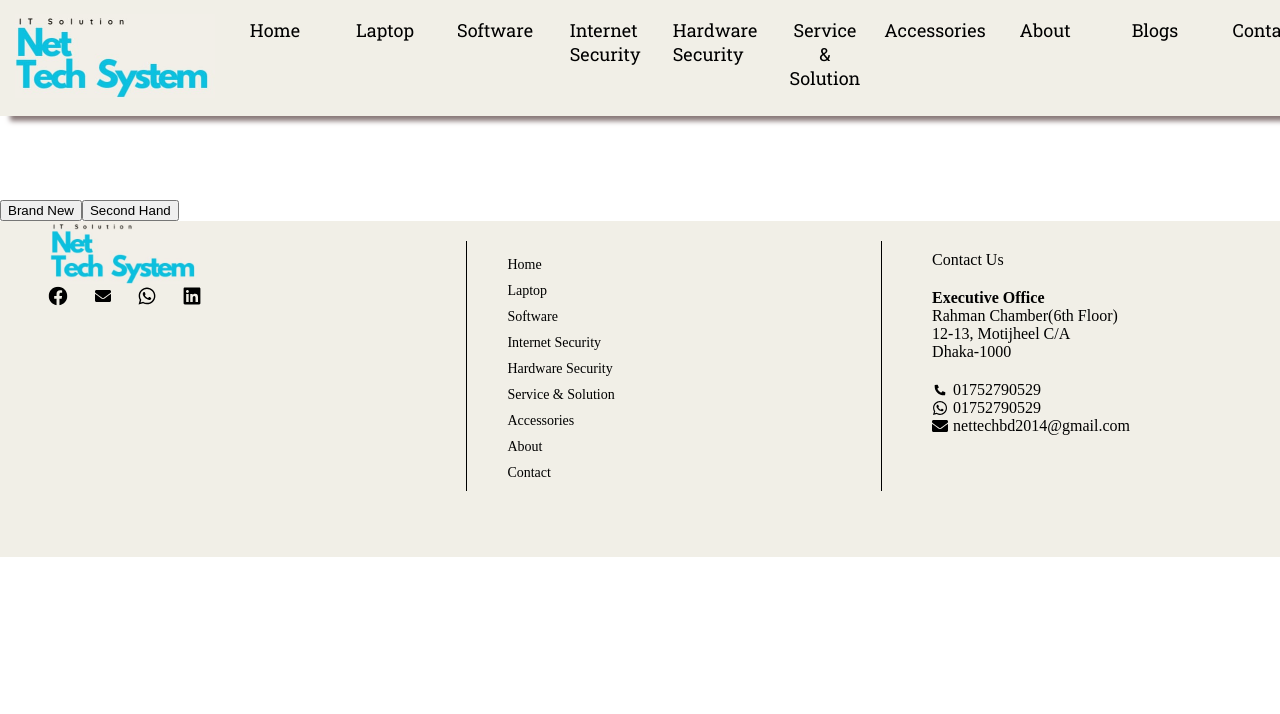
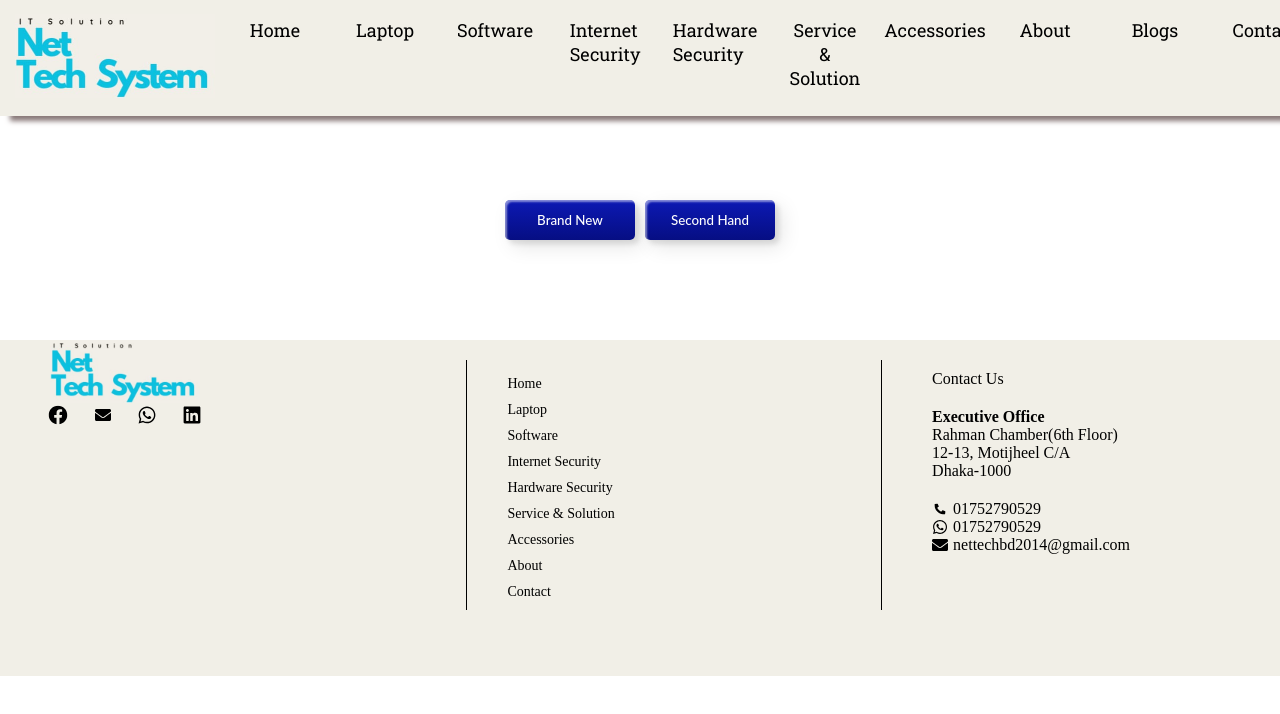
Before and after one commit to Rafatkabir/MyNTS, a React (Create React App) app: page /laptop in a window 1280 px wide. Shown: the top 714 px of the page. Built offline with nearby package versions, Linux system fonts and the light colour scheme; a web font is replaced by a local one.

Commit message:
Brief description of the changes

```diff
--- a/src/App.js
+++ b/src/App.js
@@ -24,6 +24,7 @@ import Accessories from './Components/Accessories/Accessories';
 import Request from './Components/Request/Request';
 import Home from './Components/Home/Home';
 import Loading from './Components/Loading/Loading';
+import ErrorAll from './Components/Error/ErrorAll';
 
 
 const router = createBrowserRouter(
@@ -39,6 +40,7 @@ const router = createBrowserRouter(
       <Route path='about' element={<About/>} />
       <Route path='contact' element={<Contact/>} />
       <Route path='request' element={<Request/>} />
+      <Route path='*' element={<ErrorAll />} />
     </Route>
   )
 )
--- /dev/null
+++ b/src/Components/Error/ErrorAll.css
@@ -0,0 +1,9 @@
+.error-all-nav-link:hover{
+    color: rgb(255, 255, 255);
+    background-color: grey;
+}
+.error-all-nav-link{
+    text-decoration: underline;
+    color: black;
+    margin: 0px 10px;
+}
--- /dev/null
+++ b/src/Components/Error/ErrorAll.js
@@ -0,0 +1,23 @@
+import React from "react";
+import { NavLink } from "react-router-dom";
+import './ErrorAll.css'
+
+
+export default function ErrorAll() {
+  return (
+    <div style={{
+        paddingTop:"150px",
+        textAlign: "center",
+        marginBottom: "150px"
+    }}>
+      <h1>Page not found !! 😭</h1>
+      <h2>
+        <NavLink to="/"
+        className="error-all-nav-link"
+        >
+            Back to Home Page
+        </NavLink>
+      </h2>
+    </div>
+  );
+}
--- a/src/Components/Laptop/Laptop.css
+++ b/src/Components/Laptop/Laptop.css
@@ -43,3 +43,11 @@
     color: wheat;
     cursor: pointer;
 }
+.laptop-type-btn-container{
+    display: flex;
+    justify-content: center;
+    margin-bottom: 100px;
+}
+#laptop-type-btn{
+    margin-right: 10px;
+}
--- a/src/Components/Laptop/Laptop.js
+++ b/src/Components/Laptop/Laptop.js
@@ -45,9 +45,9 @@ export default function Laptop() {
                 <Loading /> // Render loading animation while isLoading is true
             ) : (
                 <>
-                    <div className="buttons-container">
-                        <button onClick={() => handleCategoryChange("brandNew")}>Brand New</button>
-                        <button onClick={() => handleCategoryChange("secondHand")}>Second Hand</button>
+                    <div className="laptop-type-btn-container">
+                        <button className="custom-btn btn-1" id="laptop-type-btn" onClick={() => handleCategoryChange("brandNew")}>Brand New</button>
+                        <button className="custom-btn btn-1" onClick={() => handleCategoryChange("secondHand")}>Second Hand</button>
                     </div>
                     {selectedCategory !== "" && (
                         <>
--- a/src/index.css
+++ b/src/index.css
@@ -390,3 +390,40 @@ body{
   color: rgb(17, 18, 18);
   transform: translateY(-30px);
 }
+
+/*custom-btn btn-1
+
+
+<button class="custom-btn btn-1">Hello!</button>
+
+*/
+
+.custom-btn {
+  width: 130px;
+  height: 40px;
+  color: #fff;
+  border-radius: 5px;
+  padding: 10px 25px;
+  font-family: 'Lato', sans-serif;
+  font-weight: 500;
+  background: transparent;
+  cursor: pointer;
+  transition: all 0.3s ease;
+  position: relative;
+  display: inline-block;
+  box-shadow: inset 2px 2px 2px 0px rgba(255,255,255,.5),
+    7px 7px 20px 0px rgba(0,0,0,.1),
+    4px 4px 5px 0px rgba(0,0,0,.1);
+  outline: none;
+ }
+
+ .btn-1 {
+  background: rgb(6,14,131);
+  background: linear-gradient(0deg, rgba(6,14,131,1) 0%, rgba(12,25,180,1) 100%);
+  border: none;
+ }
+
+ .btn-1:hover {
+  background: rgb(0,3,255);
+  background: linear-gradient(0deg, rgb(0, 17, 255) 0%, rgba(2,126,251,1) 100%);
+ }
```
